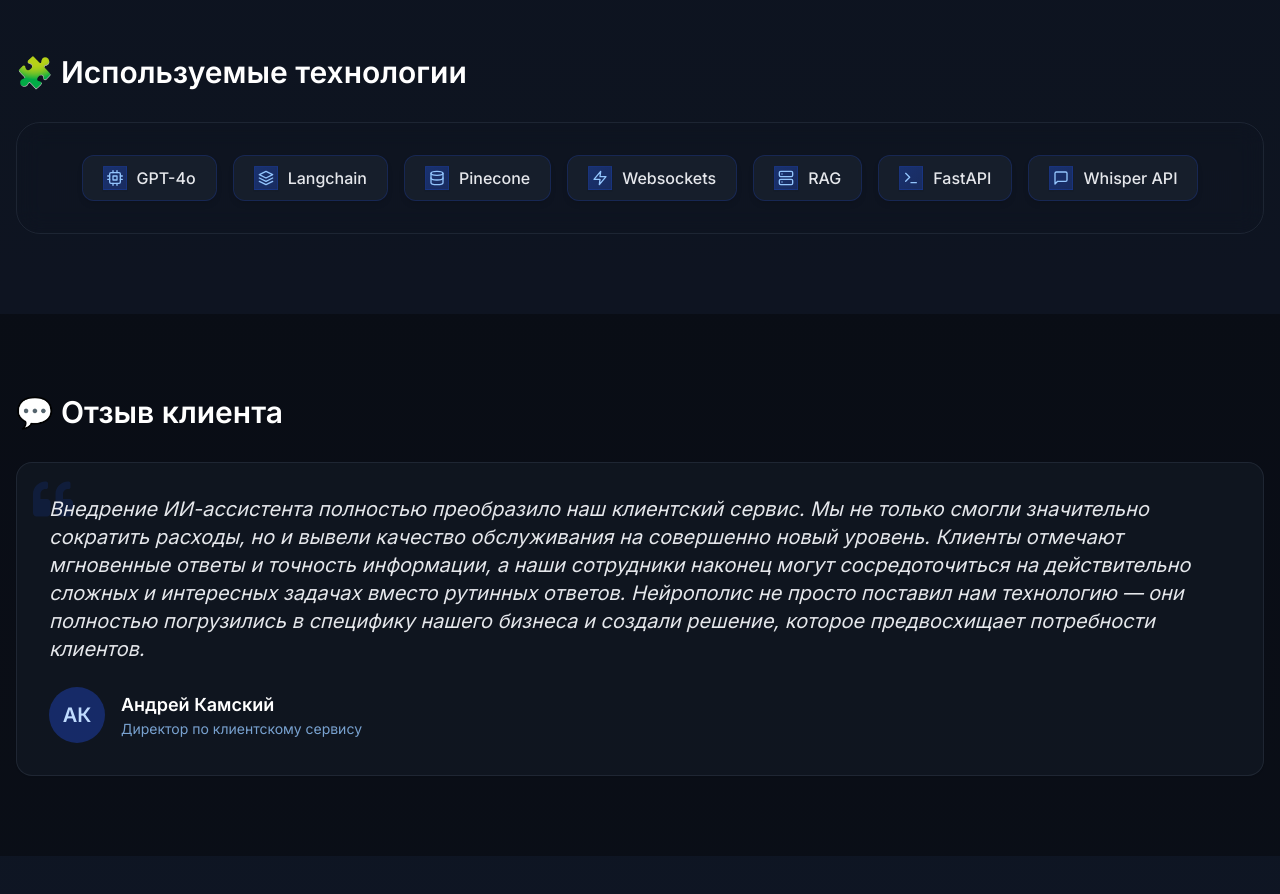
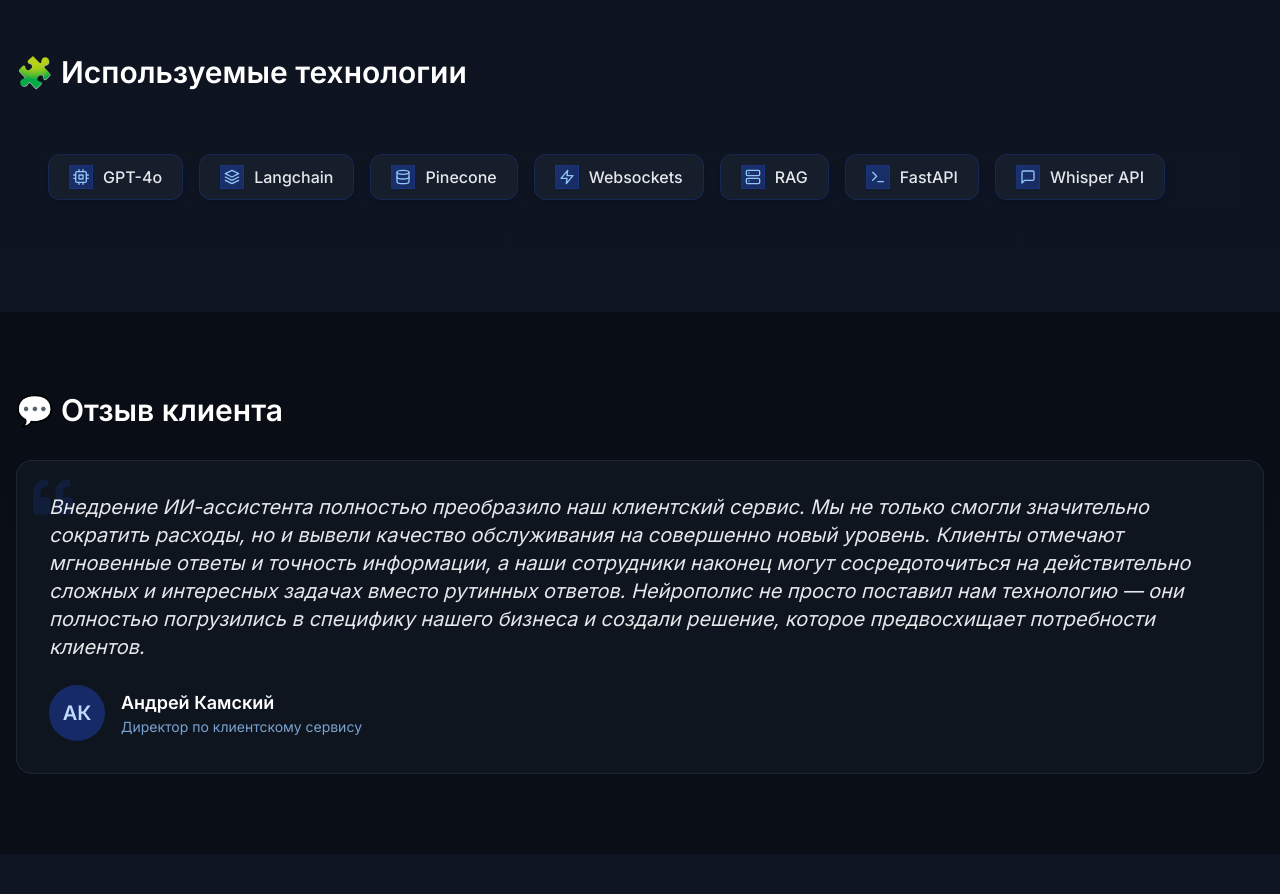
Before and after one commit to Neuropolis-ai/site, a Next.js app: page /cases/ai-customer-support in a window 1280 px wide. Shown: the part 5520-6414 px from the top of the page. Built offline with nearby package versions, Linux system fonts and the light colour scheme.

Commit message:
Refactor: Убрана рамка и изменено выравнивание в CaseTechnologies

```diff
--- a/src/components/case-study/CaseTechnologies.tsx
+++ b/src/components/case-study/CaseTechnologies.tsx
@@ -65,15 +65,12 @@ export default function CaseTechnologies({
 
   return (
     <CaseSection title="🧩 Используемые технологии">
-      <div // Внешний div без motion, убираем фон и тень
-        className={`p-8 rounded-3xl border backdrop-blur-md ${
-          isDark
-            ? "border-gray-700/40" // Оставляем только рамку
-            : "border-gray-200/70" // Оставляем только рамку
-        }`}
+      <div // Внешний div: убрана рамка (border)
+        className={`p-8 rounded-3xl backdrop-blur-md`}
+        // Убраны классы border и связанные с ним цвета
       >
         <motion.div
-          className="flex flex-wrap justify-center gap-4" // Центрируем плашки
+          className="flex flex-wrap justify-start gap-4" // Изменено: justify-center -> justify-start
           variants={containerVariants}
           initial="hidden"
           whileInView="show"
@@ -93,12 +90,14 @@ export default function CaseTechnologies({
                     ? "0 10px 20px rgba(0, 0, 0, 0.3), 0 0 10px rgba(21, 101, 192, 0.15)"
                     : "0 10px 20px rgba(0, 0, 0, 0.08), 0 0 10px rgba(66, 153, 225, 0.1)",
                 }}
+                // Стили для плашек технологий остаются прежними
                 className={`px-5 py-2.5 rounded-xl flex items-center space-x-2.5 text-base transition-all duration-300 border shadow-md transform ${
                   isDark
                     ? "bg-gray-800/50 border-blue-800/30 hover:border-blue-700/50 text-gray-200"
                     : "bg-white/60 border-blue-100/70 hover:border-blue-300/70 text-gray-700"
                 }`}
               >
+                {/* ... иконка и текст ... */}
                 <div
                   className={`flex-shrink-0 w-6 h-6 rounded-md flex items-center justify-center shadow-sm ${
                     isDark
```
